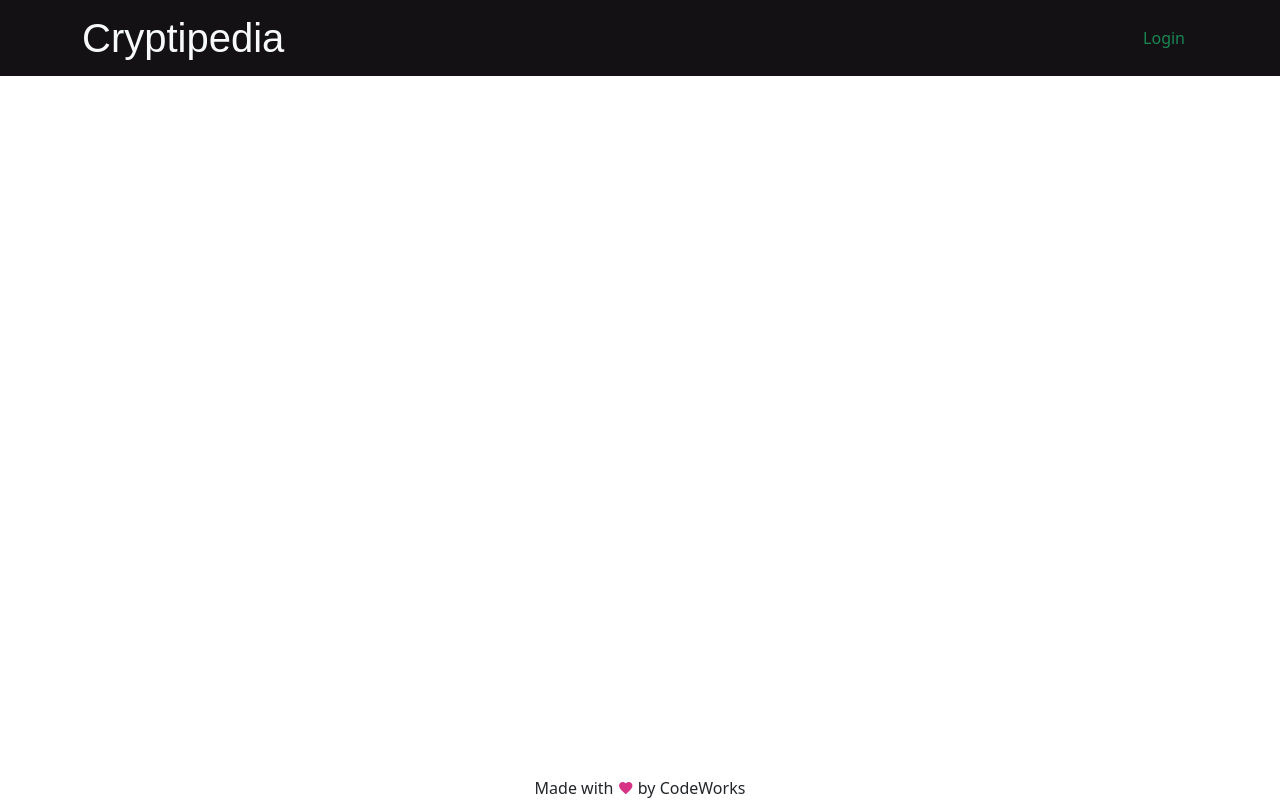
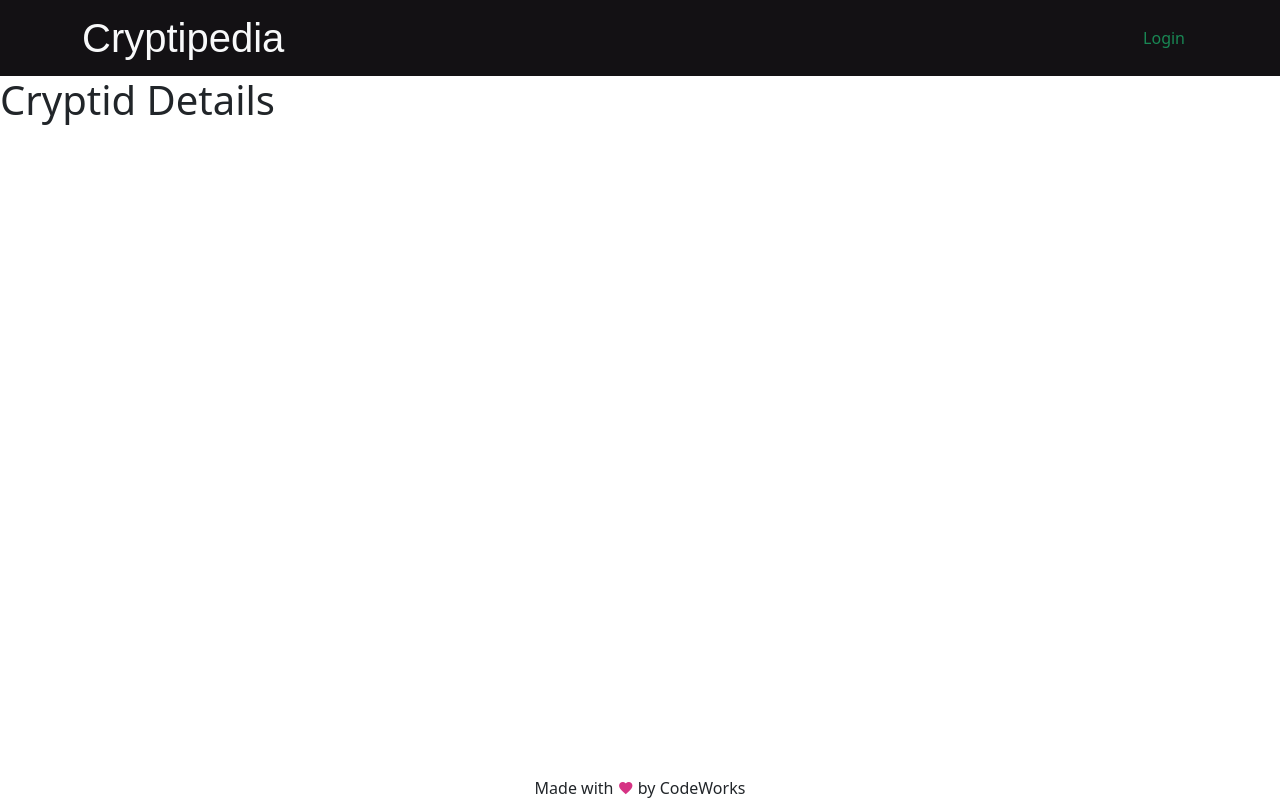
Before and after one commit to CodeWorks-FullStack/spring25_cryptipedia, a Vue app in the folder client/: page /#/cryptids/1 in a window 1280 px wide. Built offline with nearby package versions, Linux system fonts and the light colour scheme; a web font is replaced by a local one; what @bcwdev/auth0provider-client would draw is missing.

Commit message:
added router link for details page

```diff
--- a/client/src/assets/scss/style.scss
+++ b/client/src/assets/scss/style.scss
@@ -1,5 +1,9 @@
 @import '_main.scss';
 @import url('https://fonts.googleapis.com/css2?family=IBM+Plex+Mono&family=Italiana&display=swap');
+
+// :root {
+//   --cryptid-red: rgb(94, 0, 0);
+// }
 
 #app {
   display: flex;
--- a/client/src/components/CryptidCard.vue
+++ b/client/src/components/CryptidCard.vue
@@ -8,6 +8,7 @@ defineProps({
 
 
 <template>
+  <RouterLink :to="{ name: 'Cryptid Details', params: { cryptidId: cryptid.id } }">
     <div class="ibm-plex-mono-font fw-bold cryptid-card text-light text-shadow"
       :style="{ backgroundImage: `url(${cryptid.imgUrl})` }">
       <div class="d-flex flex-column justify-content-between inner-content p-2">
@@ -16,12 +17,13 @@ defineProps({
           <span>0</span>
         </div>
         <div>
-        <span>{{ cryptid.id }}</span>
+          <span> {{ cryptid.id < 10 ? '0' + cryptid.id : cryptid.id }} </span>
               <hr>
               <span>{{ cryptid.name }}</span>
         </div>
       </div>
     </div>
+  </RouterLink>
 </template>
 
 
--- a/client/src/pages/AboutPage.vue
+++ /dev/null
@@ -1,13 +0,0 @@
-<script setup>
-
-</script>
-
-<template>
-  <div class="about">
-    <h1>This is the about page</h1>
-  </div>
-</template>
-
-<style scoped lang="scss">
-
-</style>
--- /dev/null
+++ b/client/src/pages/CryptidDetailsPage.vue
@@ -0,0 +1,11 @@
+<script setup>
+
+</script>
+
+
+<template>
+  <h1>Cryptid Details</h1>
+</template>
+
+
+<style lang="scss" scoped></style>
--- a/client/src/router.js
+++ b/client/src/router.js
@@ -12,9 +12,9 @@ const routes = [
     component: loadPage('HomePage')
   },
   {
-    path: '/about',
-    name: 'About',
-    component: loadPage('AboutPage')
+    path: '/cryptids/:cryptidId',
+    name: 'Cryptid Details',
+    component: loadPage('CryptidDetailsPage')
   },
   {
     path: '/account',
```
Lines whose indentation alone changed are shown as unchanged.
